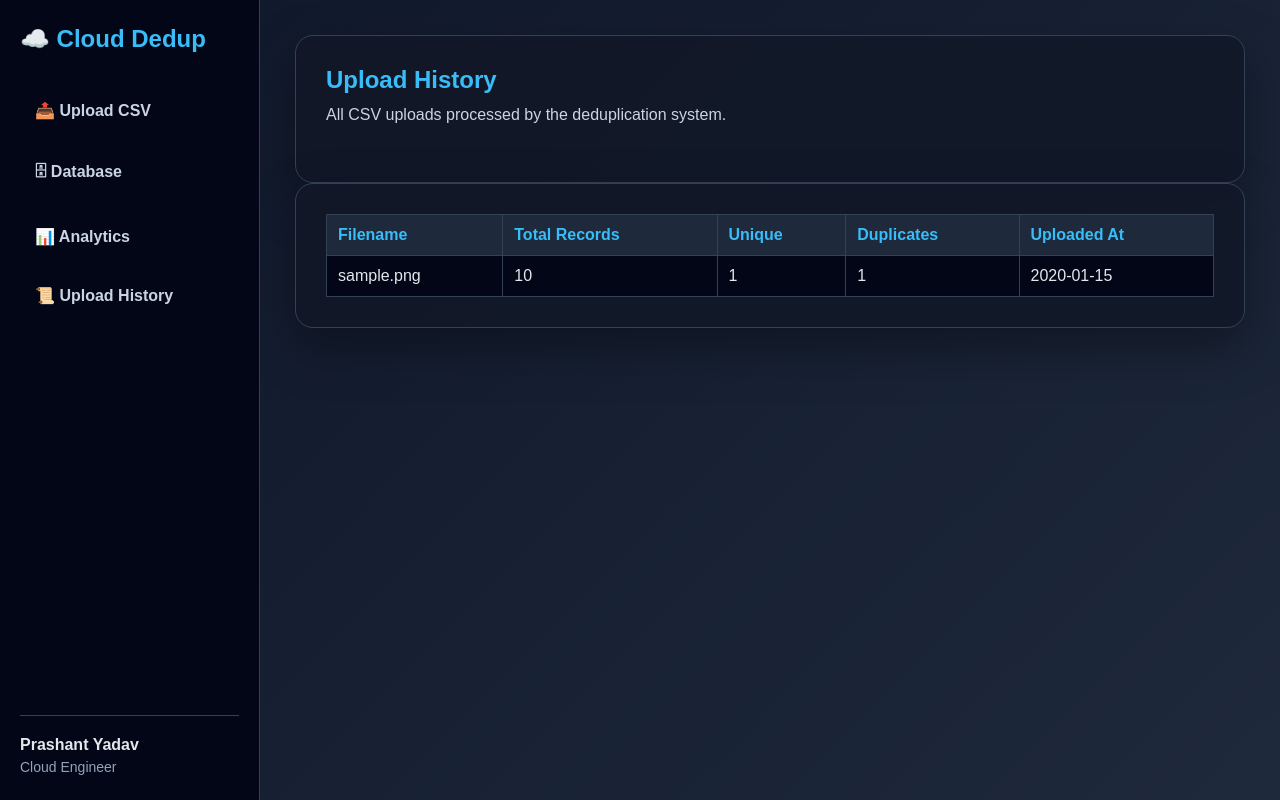
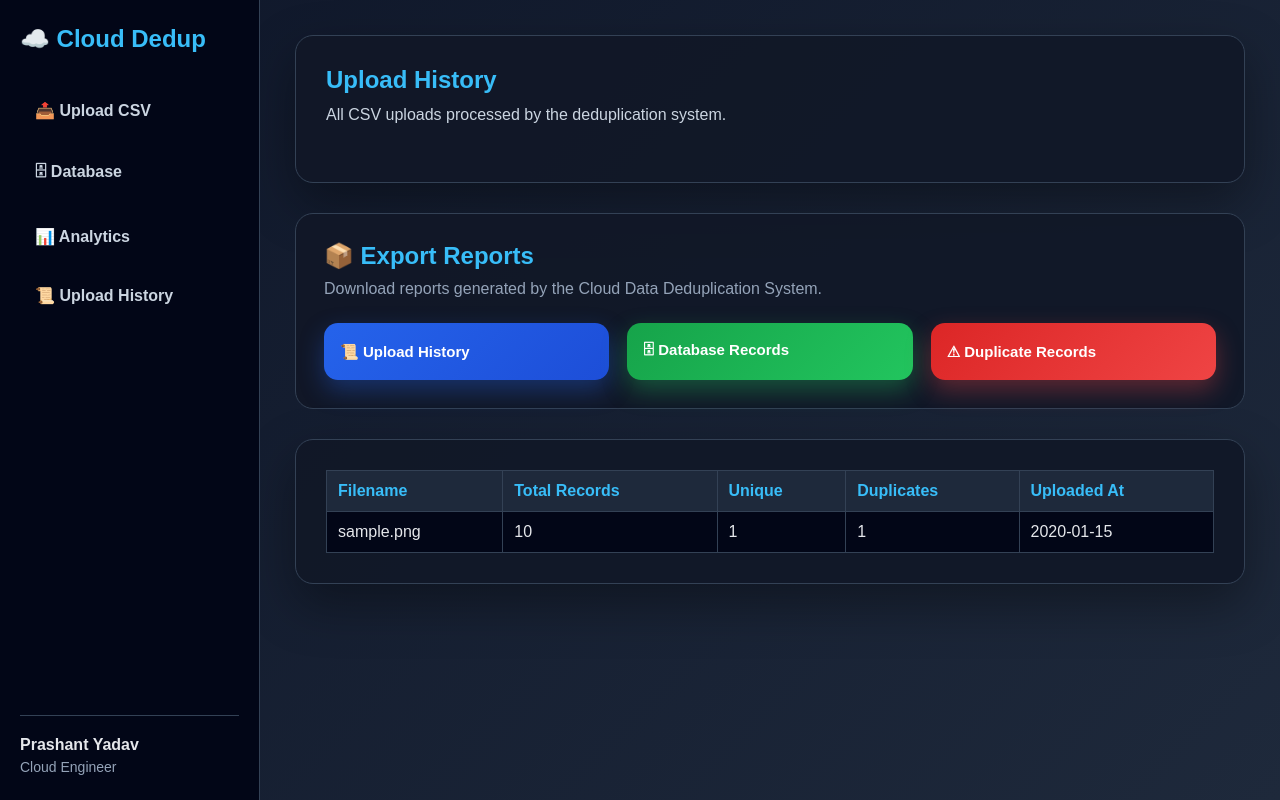
Before and after one commit to Prashant12588/CODSOFT_TASK2_Cloud_Data_Deduplication_System, a Flask app: page /history in a window 1280 px wide. Run offline with Flask 3, Linux system fonts and the light colour scheme; tables that the repository leaves empty hold one stand-in row (values such as "Sample post").

Commit message:
Prepare project for cloud deployment

```diff
--- a/app.py
+++ b/app.py
@@ -1,3 +1,6 @@
+from flask import Response
+import csv
+import io
 from flask import Flask, render_template, request
 import pandas as pd
 import hashlib
@@ -197,7 +200,106 @@ def analytics():
     }
 
     return render_template("analytics.html", stats=stats, top_files=top_files)
+@app.route("/export/history")
+def export_history():
+    conn = sqlite3.connect(DB_PATH)
+    cursor = conn.cursor()
 
+    cursor.execute("""
+        SELECT filename, total_records, unique_records, duplicate_records, uploaded_at
+        FROM upload_history
+        ORDER BY id DESC
+    """)
+
+    rows = cursor.fetchall()
+    conn.close()
+
+    output = io.StringIO()
+    writer = csv.writer(output)
+
+    writer.writerow(["Filename", "Total Records", "Unique Records", "Duplicate Records", "Uploaded At"])
+    writer.writerows(rows)
+
+    return Response(
+        output.getvalue(),
+        mimetype="text/csv",
+        headers={"Content-Disposition": "attachment; filename=upload_history.csv"}
+    )
+@app.route("/export/database")
+def export_database():
+
+    conn = sqlite3.connect(DB_PATH)
+
+    cursor = conn.cursor()
+
+    cursor.execute("""
+        SELECT id,record_hash,record_data,uploaded_file,uploaded_at
+        FROM records
+    """)
+
+    rows = cursor.fetchall()
+
+    conn.close()
+
+    output=io.StringIO()
+
+    writer=csv.writer(output)
+
+    writer.writerow([
+        "ID",
+        "Hash",
+        "Record Data",
+        "Uploaded File",
+        "Uploaded At"
+    ])
+
+    writer.writerows(rows)
+
+    return Response(
+        output.getvalue(),
+        mimetype="text/csv",
+        headers={
+            "Content-Disposition":"attachment; filename=database_records.csv"
+        }
+    )
+@app.route("/export/duplicates")
+def export_duplicates():
+
+    conn=sqlite3.connect(DB_PATH)
+
+    cursor=conn.cursor()
+
+    cursor.execute("""
+        SELECT filename,
+               duplicate_records,
+               uploaded_at
+        FROM upload_history
+        WHERE duplicate_records>0
+    """)
+
+    rows=cursor.fetchall()
+
+    conn.close()
+
+    output=io.StringIO()
+
+    writer=csv.writer(output)
+
+    writer.writerow([
+        "Filename",
+        "Duplicate Records",
+        "Uploaded At"
+    ])
+
+    writer.writerows(rows)
+
+    return Response(
+        output.getvalue(),
+        mimetype="text/csv",
+        headers={
+            "Content-Disposition":"attachment; filename=duplicate_summary.csv"
+        }
+    )
 if __name__ == "__main__":
     init_db()
     app.run(debug=True)
--- a/static/style.css
+++ b/static/style.css
@@ -343,3 +343,167 @@ button:hover,
         grid-template-columns: 1fr;
     }
 }
+/* ===========================
+   Action Bar
+=========================== */
+
+.action-bar{
+    display:flex;
+    justify-content:flex-end;
+    align-items:center;
+    margin:25px 0;
+}
+
+/* ===========================
+   Download Button
+=========================== */
+
+.download-btn{
+    display:inline-flex;
+    align-items:center;
+    gap:10px;
+
+    padding:14px 24px;
+
+    background:linear-gradient(135deg,#2563eb,#1d4ed8);
+    color:#fff;
+
+    text-decoration:none;
+    font-weight:600;
+    font-size:15px;
+
+    border-radius:12px;
+
+    transition:.3s;
+
+    box-shadow:0 10px 25px rgba(37,99,235,.35);
+}
+
+.download-btn:hover{
+    transform:translateY(-3px);
+    box-shadow:0 18px 35px rgba(37,99,235,.45);
+    background:linear-gradient(135deg,#3b82f6,#2563eb);
+}
+
+.download-btn:active{
+    transform:scale(.98);
+}
+/* ======================================
+        Export Panel
+====================================== */
+
+.export-panel{
+
+    margin:30px 0;
+
+    padding:28px;
+
+    border-radius:18px;
+
+    background:rgba(17,24,39,.95);
+
+    border:1px solid #334155;
+
+}
+
+.export-header h2{
+
+    color:#38bdf8;
+
+    margin-bottom:10px;
+
+}
+
+.export-header p{
+
+    color:#94a3b8;
+
+    margin-bottom:25px;
+
+}
+
+/* ======================================
+        Export Buttons
+====================================== */
+
+.export-buttons{
+
+    display:flex;
+
+    gap:18px;
+
+    flex-wrap:wrap;
+
+}
+
+.download-btn{
+
+    flex:1;
+
+    min-width:220px;
+
+    text-align:center;
+
+    text-decoration:none;
+
+    color:white;
+
+    padding:16px;
+
+    border-radius:14px;
+
+    font-weight:700;
+
+    transition:.35s;
+
+    background:linear-gradient(135deg,#2563eb,#1d4ed8);
+
+    box-shadow:0 10px 25px rgba(37,99,235,.35);
+
+}
+
+.download-btn:hover{
+
+    transform:translateY(-4px);
+
+    box-shadow:0 18px 35px rgba(37,99,235,.45);
+
+}
+
+.download-btn.green{
+
+    background:linear-gradient(135deg,#16a34a,#22c55e);
+
+    box-shadow:0 10px 25px rgba(34,197,94,.35);
+
+}
+
+.download-btn.green:hover{
+
+    box-shadow:0 18px 35px rgba(34,197,94,.45);
+
+}
+
+.download-btn.red{
+
+    background:linear-gradient(135deg,#dc2626,#ef4444);
+
+    box-shadow:0 10px 25px rgba(239,68,68,.35);
+
+}
+
+.download-btn.red:hover{
+
+    box-shadow:0 18px 35px rgba(239,68,68,.45);
+
+}
+
+@media(max-width:900px){
+
+.export-buttons{
+
+flex-direction:column;
+
+}
+
+}
--- a/templates/history.html
+++ b/templates/history.html
@@ -13,7 +13,30 @@
         <h1>Upload History</h1>
         <p>All CSV uploads processed by the deduplication system.</p>
     </section>
+<section class="export-panel">
 
+    <div class="export-header">
+        <h2>📦 Export Reports</h2>
+        <p>Download reports generated by the Cloud Data Deduplication System.</p>
+    </div>
+
+    <div class="export-buttons">
+
+        <a href="/export/history" class="download-btn">
+            📜 Upload History
+        </a>
+
+        <a href="/export/database" class="download-btn green">
+            🗄 Database Records
+        </a>
+
+        <a href="/export/duplicates" class="download-btn red">
+            ⚠ Duplicate Records
+        </a>
+
+    </div>
+
+</section>
     <section class="table-panel">
         <table class="data-table">
             <thead>
```
Also changed, not shown: docker-compose.yml (added), 1 other file.
